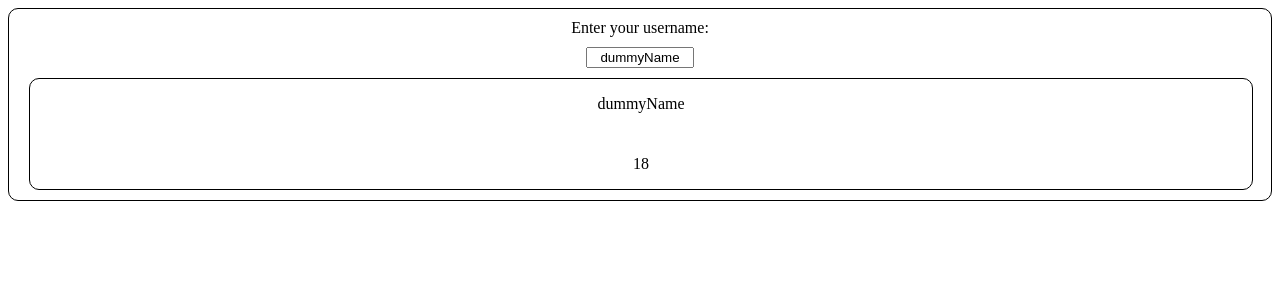
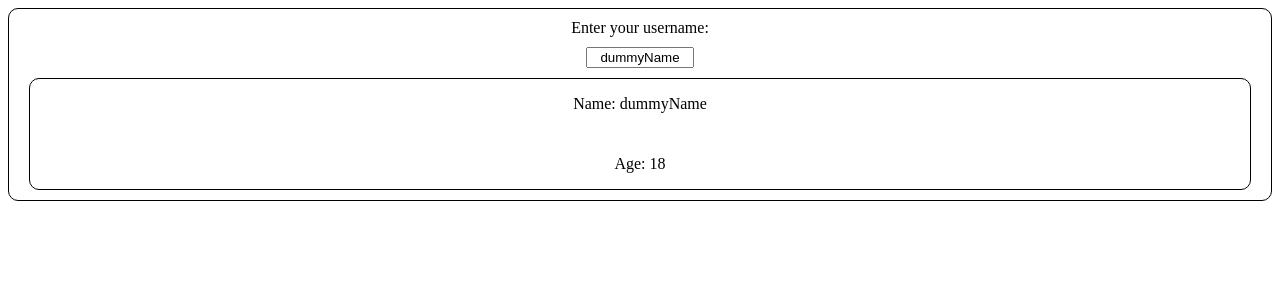
Before and after one commit to AntonioSanjuan/goSupply, an Angular app: page / in a window 1280 px wide. Shown: the top 300 px of the page. Built offline with nearby package versions, Linux system fonts and the light colour scheme.

Commit message:
feature: logged userInfo changes

```diff
--- a/src/app/components/user-info/user-info.component.html
+++ b/src/app/components/user-info/user-info.component.html
@@ -1,4 +1,4 @@
 <div class="UserInto_MainContainer">
-    <p>{{userInfo.name}}</p>
-    <p>{{userInfo.age}}</p>
+    <p>Name: {{userInfo.name}}</p>
+    <p>Age: {{userInfo.age}}</p>
 </div>
--- a/src/app/components/user-info/user-info.component.scss
+++ b/src/app/components/user-info/user-info.component.scss
@@ -7,8 +7,7 @@
     align-items: center;
     gap: 10px;
 
-
-    width: 100%;
+    padding: 0px 50px;
     border-radius:  10px;
     border: 1px solid black;
 }
--- a/src/app/components/user-info/user-info.component.ts
+++ b/src/app/components/user-info/user-info.component.ts
@@ -1,11 +1,19 @@
-import { Component, Input } from '@angular/core';
+import { Component, Input, OnChanges, SimpleChanges } from '@angular/core';
 import { IUserInfo, UserInfo } from 'src/app/models/user-info.model';
 
 @Component({
   selector: 'app-user-info',
   templateUrl: './user-info.component.html',
-  styleUrls: ['./user-info.component.scss']
+  styleUrls: ['./user-info.component.scss'],
 })
-export class UserInfoComponent {
+export class UserInfoComponent implements OnChanges{
   @Input() userInfo!: IUserInfo
+
+  ngOnChanges() {
+    this.loguserInfoChanges()
+  }
+
+  private loguserInfoChanges() {
+    console.log("userInfo", this.userInfo)
+  }
 }
```
